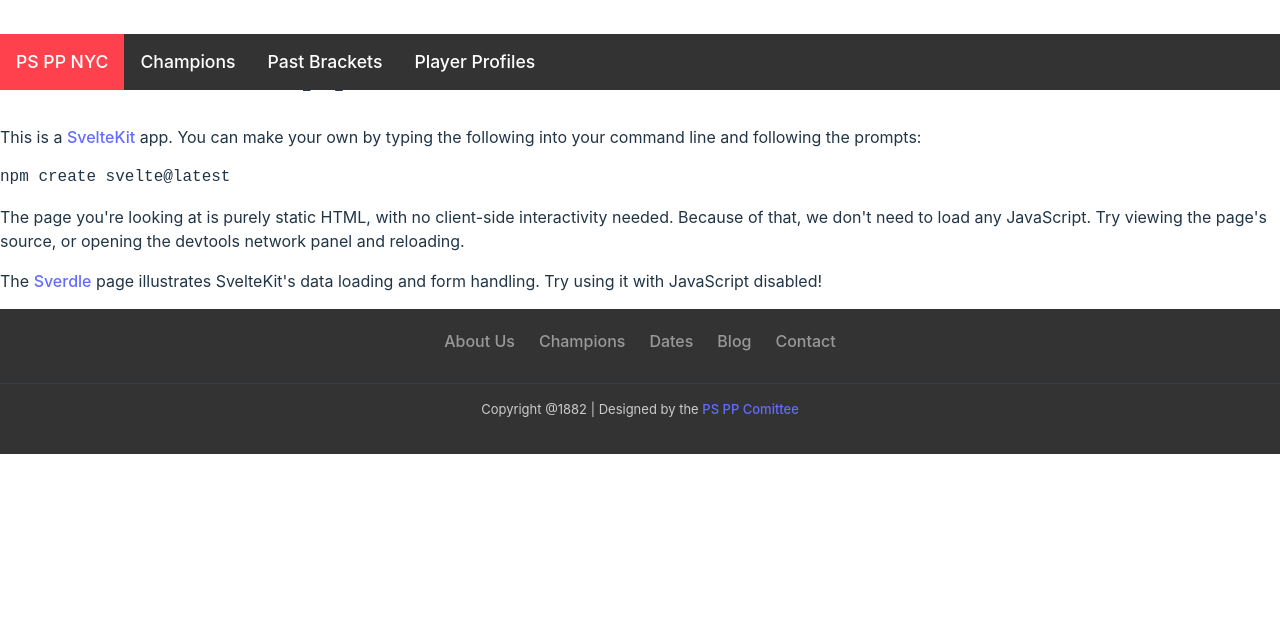
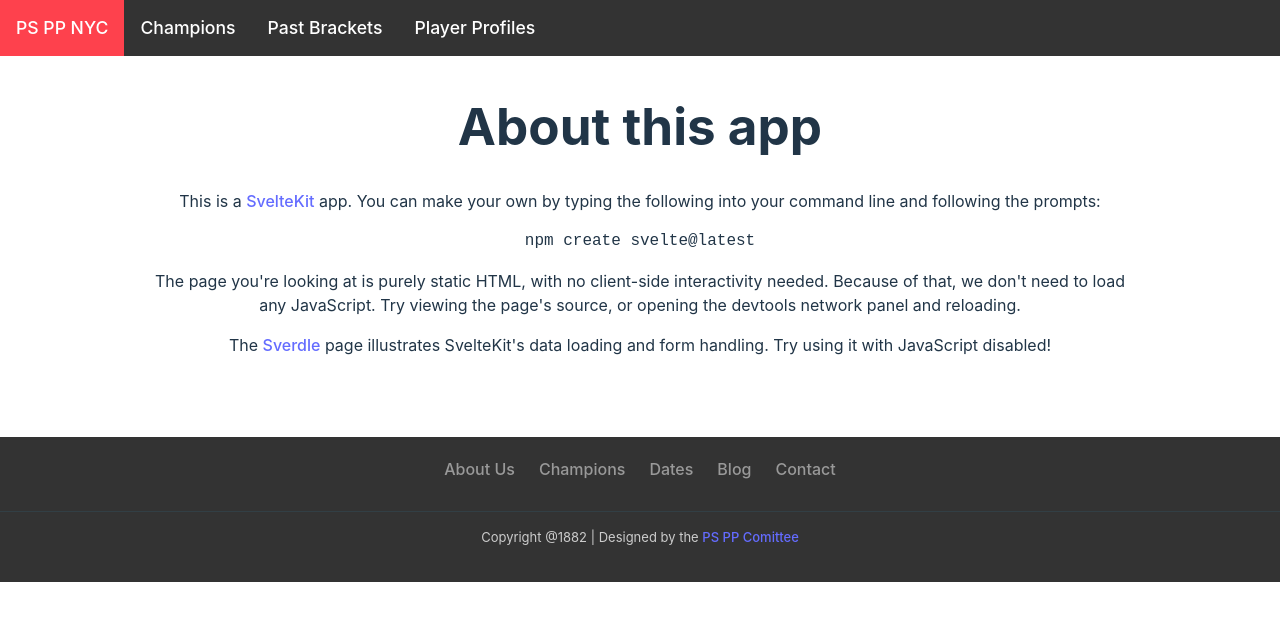
Before and after one commit to kkern42/PS-Ping-Pong-with-SvelteKit, a SvelteKit app: page /about in a window 1280 px wide. Shown: the top 620 px of the page. Built offline with nearby package versions, Linux system fonts and the light colour scheme.

Commit message:
adding about us

```diff
--- a/src/routes/Footer.svelte
+++ b/src/routes/Footer.svelte
@@ -1,12 +1,12 @@
 <script>
-
+    import { page } from '$app/stores';
 </script>
 
 <footer class="footer">
 
 <div class="container">
 <ul class="foote_bottom_ul_amrc">
-<li><a href="http://webenlance.com">About Us</a></li>
+<li><a class:active={$page.url.pathname.startsWith('/about')} href="/about">About Us</a></li>
 <li><a href="http://webenlance.com">Champions</a></li>
 <li><a href="http://webenlance.com">Dates</a></li>
 <li><a href="http://webenlance.com">Blog</a></li>
--- a/src/routes/about/+page.svelte
+++ b/src/routes/about/+page.svelte
@@ -3,7 +3,7 @@
 	<meta name="description" content="About this app" />
 </svelte:head>
 
-<div class="text-column">
+<div class="app">
 	<h1>About this app</h1>
 
 	<p>
```
